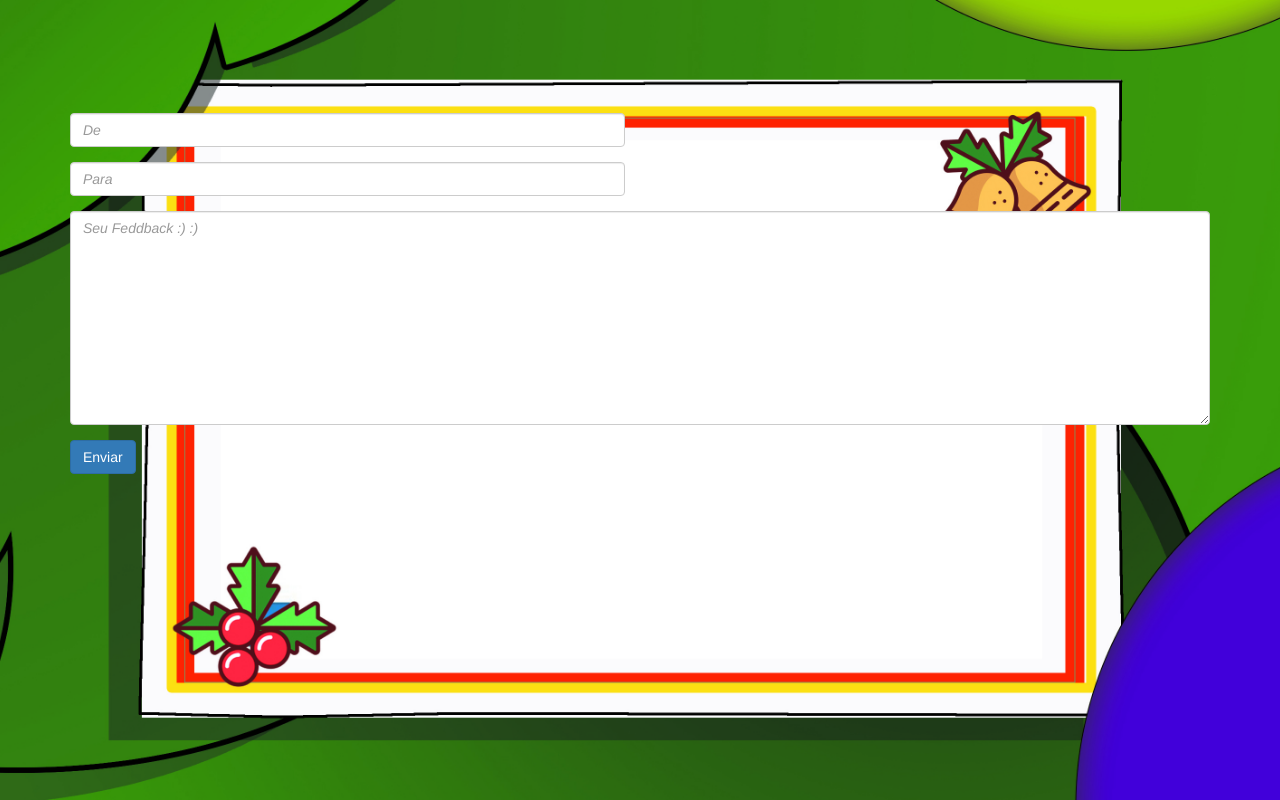
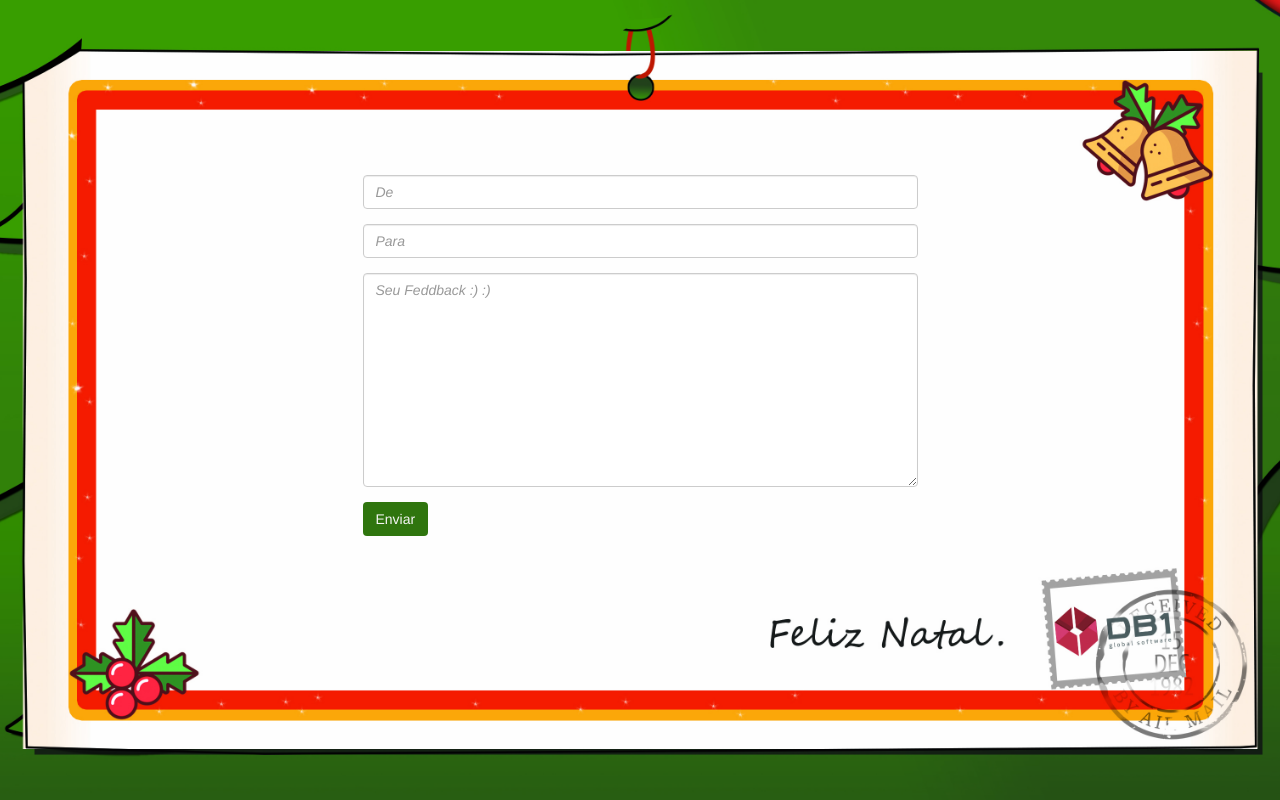
Before and after one commit to mkacunha/christmas-tree-ng, an Angular app: page / in a window 1280 px wide. Built offline with nearby package versions, Linux system fonts and the light colour scheme.

Commit message:
put background image

```diff
--- a/src/app/app.component.css
+++ b/src/app/app.component.css
@@ -1,5 +1,5 @@
 div.container {
-    margin-top: 3%;
+    margin-top: 100px;
 }
 
 .example-form {
--- a/src/app/app.component.html
+++ b/src/app/app.component.html
@@ -18,21 +18,21 @@
 
 
     <div class="row">
-        <div class="col-md-6 form-group">
+        <div class="col-lg-6 col-lg-offset-3 col-md-6 col-md-offset-3 form-group">
                 <input type="text" class="form-control" [(ngModel)]="nameFrom" placeholder="De"/>
         </div>
     </div>
 
     <div class="row">
-        <div class="col-md-6 form-group">
+        <div class="col-lg-6 col-lg-offset-3 col-md-6 col-md-offset-3 form-group">
             <select-users name="user-to" placeholder="Para" (selected)="userToSelected($event)"></select-users>
         </div>
     </div>
 
     <div class="row">
-        <div class="col-md-12">
+        <div class="col-lg-6 col-lg-offset-3 col-md-6 col-md-offset-3">
             <textarea class="form-group form-control" [(ngModel)]="message" name="text" cols="30" rows="10" placeholder="Seu Feddback :) :)"></textarea>
-            <button class="btn btn-primary" type="submit" (click)="onClickSend()">Enviar</button>
+            <button style="background-color:#2F750E;color:whitesmoke;"class="btn" type="submit" (click)="onClickSend()">Enviar</button>
         </div>
     </div>
 </div>
--- a/src/styles.css
+++ b/src/styles.css
@@ -1,7 +1,7 @@
- body {
-    background: url("./app/image/image.jpg") no-repeat center center fixed;
+body {
+    background: url("./app/image/arvore_natal.jpg") no-repeat center center fixed;
     -webkit-background-size: cover;
     -moz-background-size: cover;
     -o-background-size: cover;
     background-size: cover;
-  }
+ }
```
Also changed, not shown: src/app/image/arvore_natal.jpg (added), src/app/image/image.jpg (deleted).
